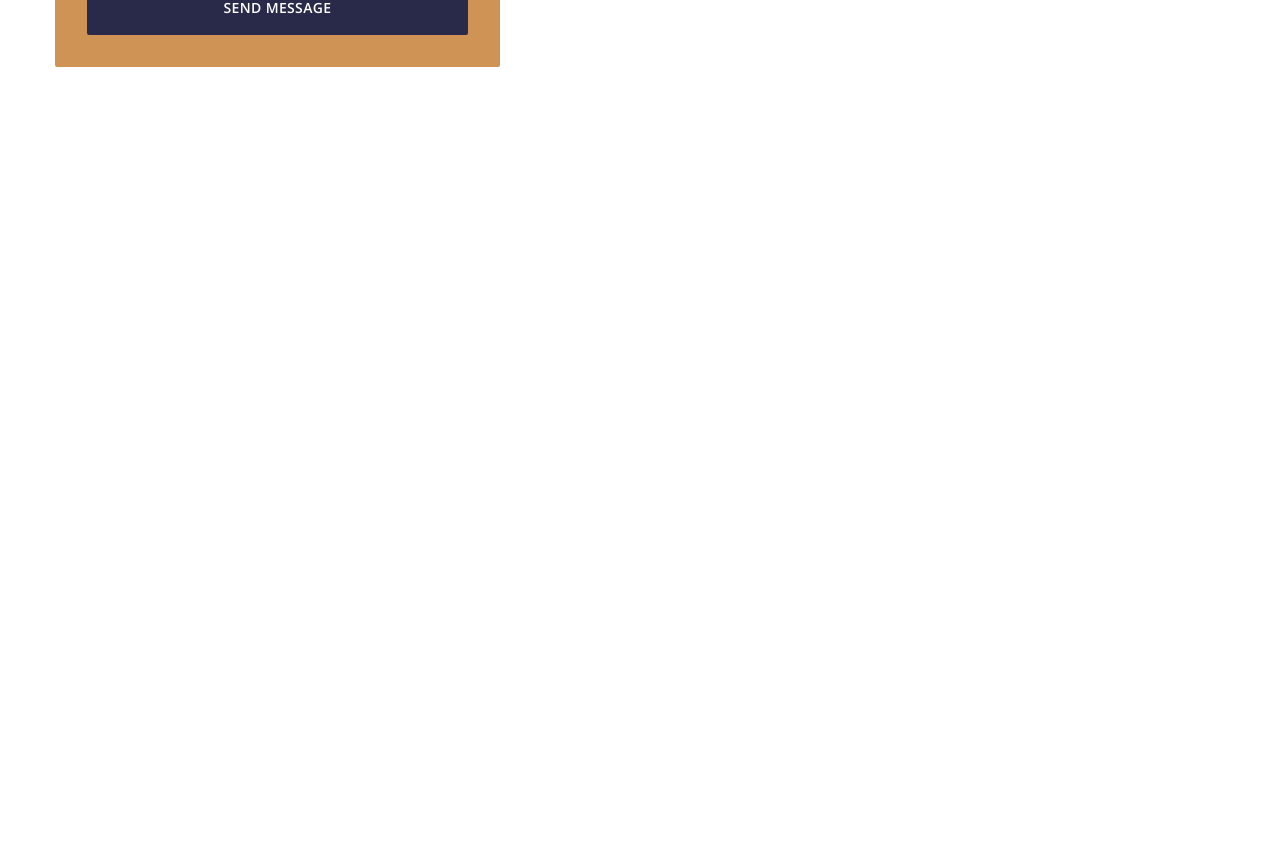
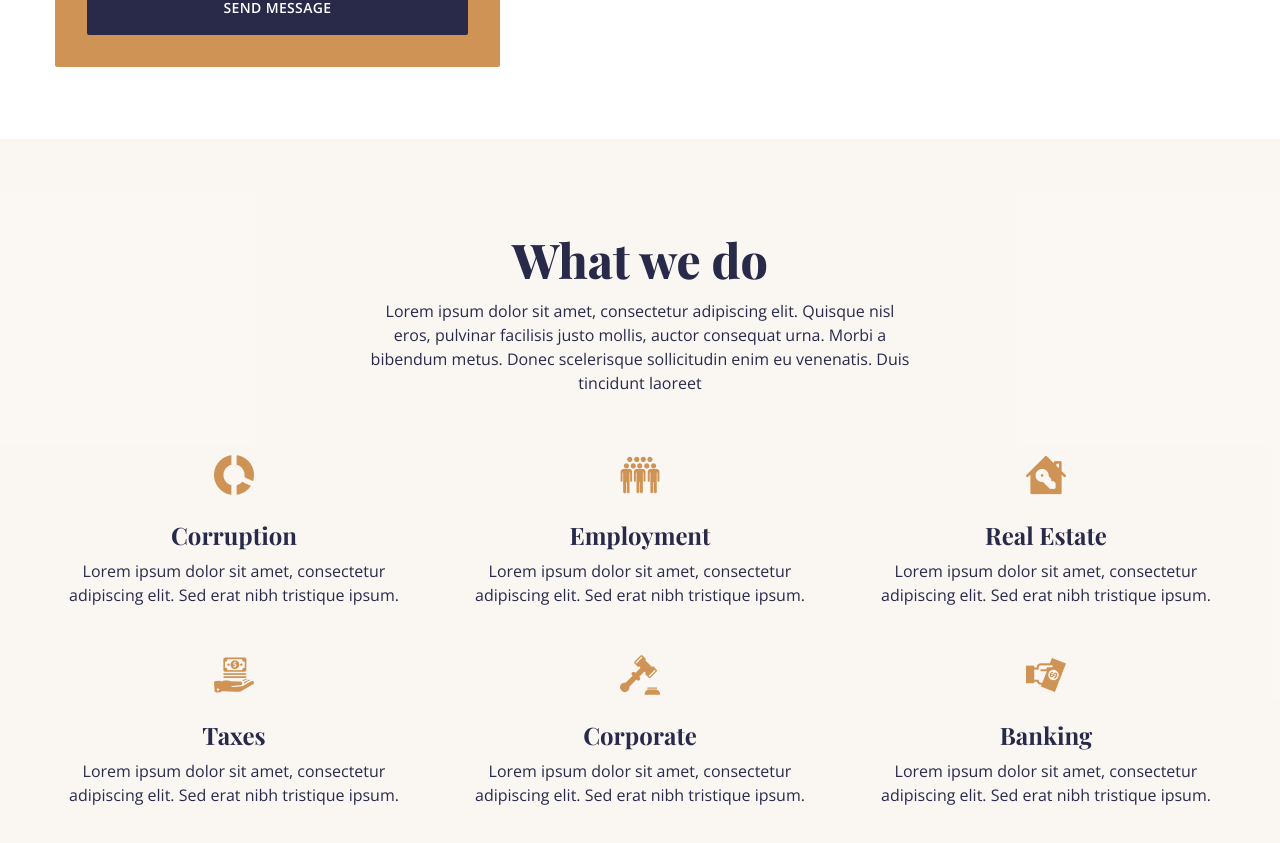
Before and after one commit to simicodes/react-lawfirm-landingPage, a React (Create React App) app: page / in a window 1280 px wide. Shown: the part 1080-1923 px from the top of the page. Built offline with nearby package versions, Linux system fonts and the light colour scheme.

Commit message:
Skills component updated

```diff
--- a/src/App.js
+++ b/src/App.js
@@ -2,6 +2,7 @@ import React from "react";
 
 // import components
 import Banner from "./components/Banner";
+import Skills from "./components/Skills";
 import Testimonials from "./components/Testimonials";
 
 const App = () => {
@@ -9,6 +10,7 @@ const App = () => {
     <div>
       <Banner />
       <Testimonials />
+      <Skills />
       <div className="h-[2000px]"></div>
     </div>
   );
--- /dev/null
+++ b/src/components/Skills.js
@@ -0,0 +1,39 @@
+import React from "react";
+
+//import skills data
+import { skills } from "../data";
+
+const Skills = () => {
+  return (
+    <section id="skills" className="section bg-[#f8f3eca1] pb-32">
+      <div className="container mx-auto text-center">
+        <h2 className="text-5xl font-primary font-extrabold mb-4">
+          What we do
+        </h2>
+        <p className="max-w-[540px] mx-auto px-6 lg:px-0 mb-[60px]">
+          Lorem ipsum dolor sit amet, consectetur adipiscing elit. Quisque nisl
+          eros, pulvinar facilisis justo mollis, auctor consequat urna. Morbi a
+          bibendum metus. Donec scelerisque sollicitudin enim eu venenatis. Duis
+          tincidunt laoreet
+        </p>
+        {/* Skills grid */}
+        <div className="lg:grid lg:grid-cols-3 gap-12">
+          {skills.map((item, index) => {
+            const { icon, title, description } = item;
+            return (
+              <div className="flex flex-col items-center justify-center mb-16 last:mb-0 lg:mb-0">
+                <img className="mb-6" src={icon} alt="/" />
+                <h4 className="text-2xl mb-2 font-primary font-bold">
+                  {title}
+                </h4>
+                <p className="max-w-[332px] lg:max-w-[350px]">{description}</p>
+              </div>
+            );
+          })}
+        </div>
+      </div>
+    </section>
+  );
+};
+
+export default Skills;
```
